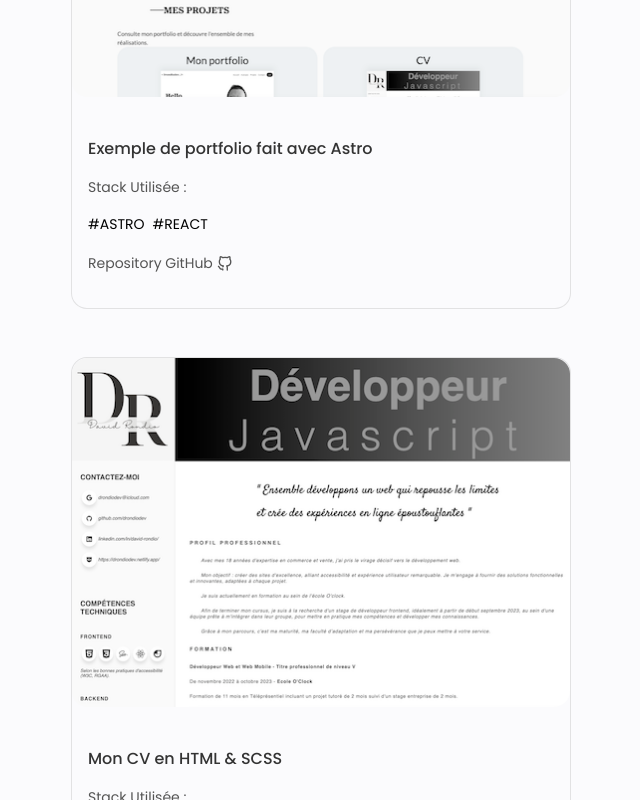
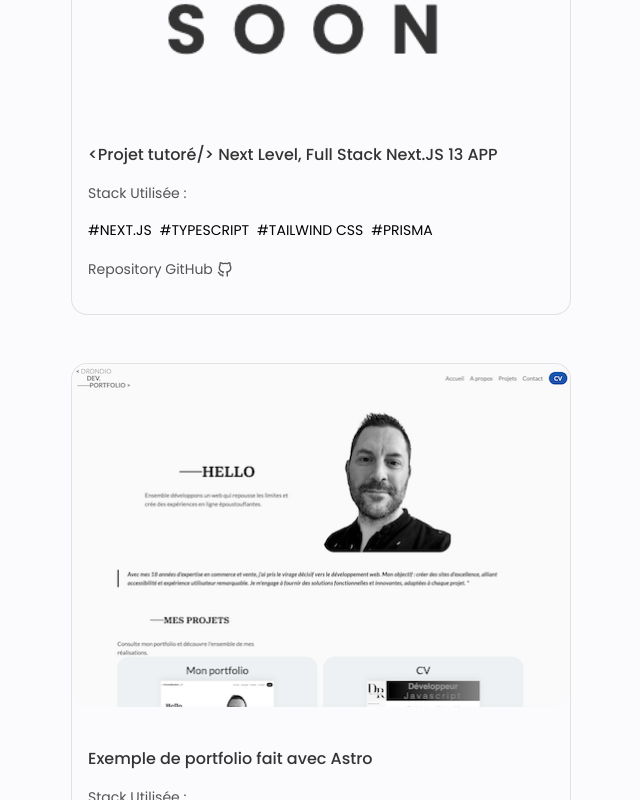
Before and after one commit to drondiodev/React-Portfolio, a React (Vite) app: page / in a window 1280 px wide. Shown: the part 2960-3760 px from the top of the page, without its empty margins (319-959 px from the left). Built offline with nearby package versions, Linux system fonts and the light colour scheme.

Commit message:
ajout nouveau projet

```diff
--- a/src/App.css
+++ b/src/App.css
@@ -1,5 +1,7 @@
 /*=============== GOOGLE FONTS ===============*/
 @import url("https://fonts.googleapis.com/css2?family=Poppins:wght@400;500;600&display=swap");
+
+
 
 /*=============== VARIABLES CSS ===============*/
 :root {
--- a/src/components/header/Header.jsx
+++ b/src/components/header/Header.jsx
@@ -6,7 +6,7 @@ const Header = () => {
     return (
         <header role="banner" className="header">
             <nav className="nav container" >
-                <a href="index.html" className="nav__logo"><span>&lt;</span> Drondiodev. /<span>&gt;</span></a>
+                <a href="/" title="Retour à l'accueil" className="nav__logo"><span>&lt;</span> Drondiodev. /<span>&gt;</span></a>
                 <div className={Toggle ? "nav__menu show-menu" : "nav__menu"}>
                     <ul className="nav__list grid">
                         <li className="nav_item">
--- a/src/components/work/Data.jsx
+++ b/src/components/work/Data.jsx
@@ -1,7 +1,7 @@
 import projetCV from "../../assets/projetCV.png";
 import projetASTRO from "../../assets/projetASTRO.png";
 import projetQRCODE from "../../assets/projetQRCODE.png";
-// import coming from "../../assets/coming.png";
+import coming from "../../assets/coming.png";
 
 
 
@@ -11,6 +11,28 @@ import projetQRCODE from "../../assets/projetQRCODE.png";
 export const projectsData = [
   {
     id: 1,
+    image: coming,
+    title: "<Projet tutoré/> Next Level, Full Stack Next.JS 13 APP",
+    category: "site web",
+    subtitle: 'Stack utilisée :',
+    repo: "",
+    technos: [
+            {
+                stack: '#Next.JS'
+            },
+            {
+                stack: '#TypeScript'
+            },
+            {
+                stack: '#Tailwind CSS'
+            },
+            {
+                stack: '#Prisma'
+            },
+        ]
+  },
+  {
+    id: 2,
     image: projetASTRO,
     title: "Exemple de portfolio fait avec Astro",
     category: "site web",
@@ -18,7 +40,7 @@ export const projectsData = [
     repo: "https://github.com/drondiodev/portfolio",
     technos: [
             {
-                stack: '#Astro',
+                stack: '#Astro'
             },
             {
                 stack: '#React'
@@ -26,7 +48,7 @@ export const projectsData = [
         ]
   },
   {
-    id: 2,
+    id: 3,
     image: projetCV,
     title: "Mon CV en HTML & SCSS",
     subtitle: 'Stack utilisée :',
@@ -34,7 +56,7 @@ export const projectsData = [
     repo: "https://github.com/drondiodev/drondiodev.github.io",
     technos: [
             {
-                stack: '#Html',
+                stack: '#Html'
             },
             {
                 stack: '#Scss'
@@ -45,7 +67,7 @@ export const projectsData = [
         ]
   },
   {
-    id: 3,
+    id: 4,
     image: projetQRCODE,
     title: "Qr-code-component",
     subtitle: 'Stack utilisée :',
```
